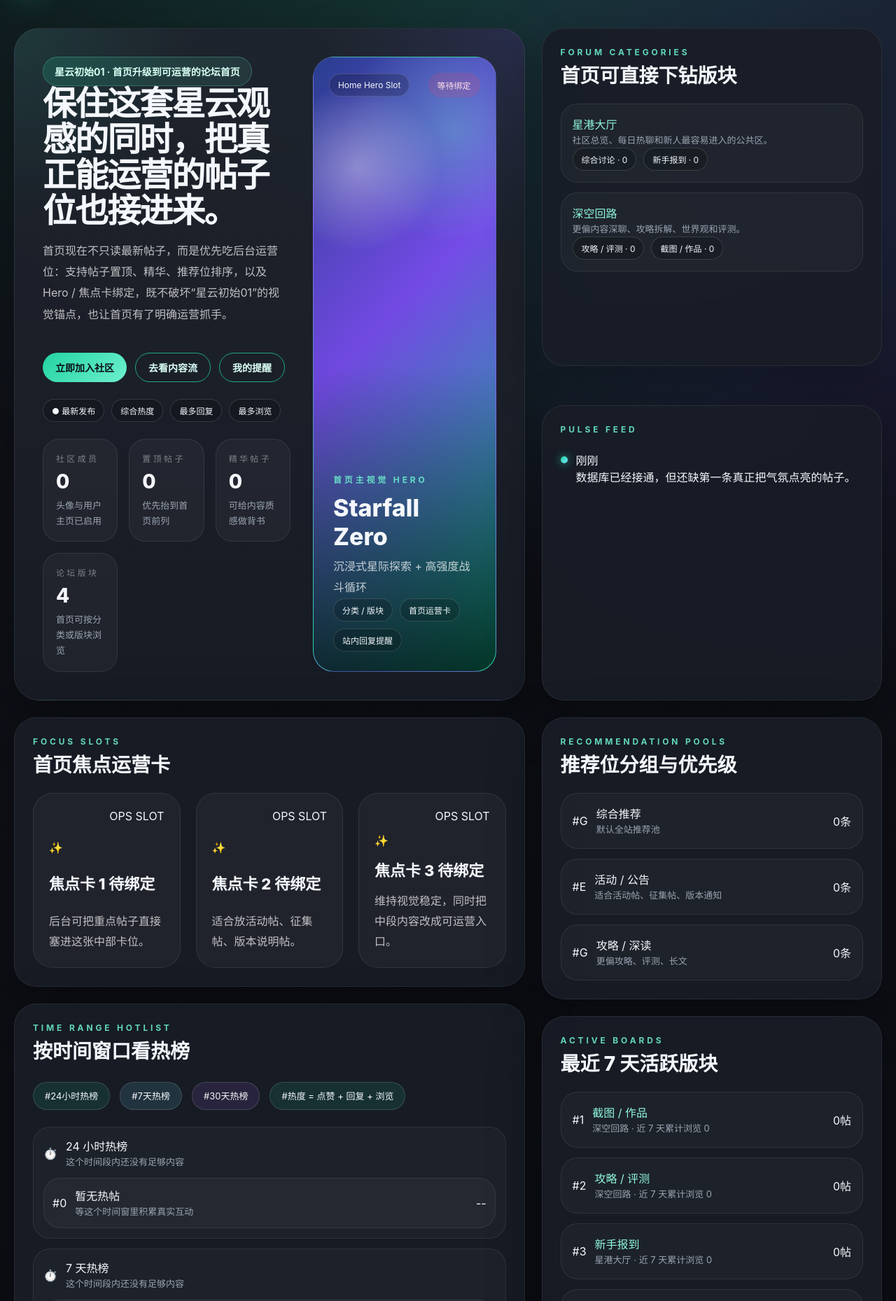
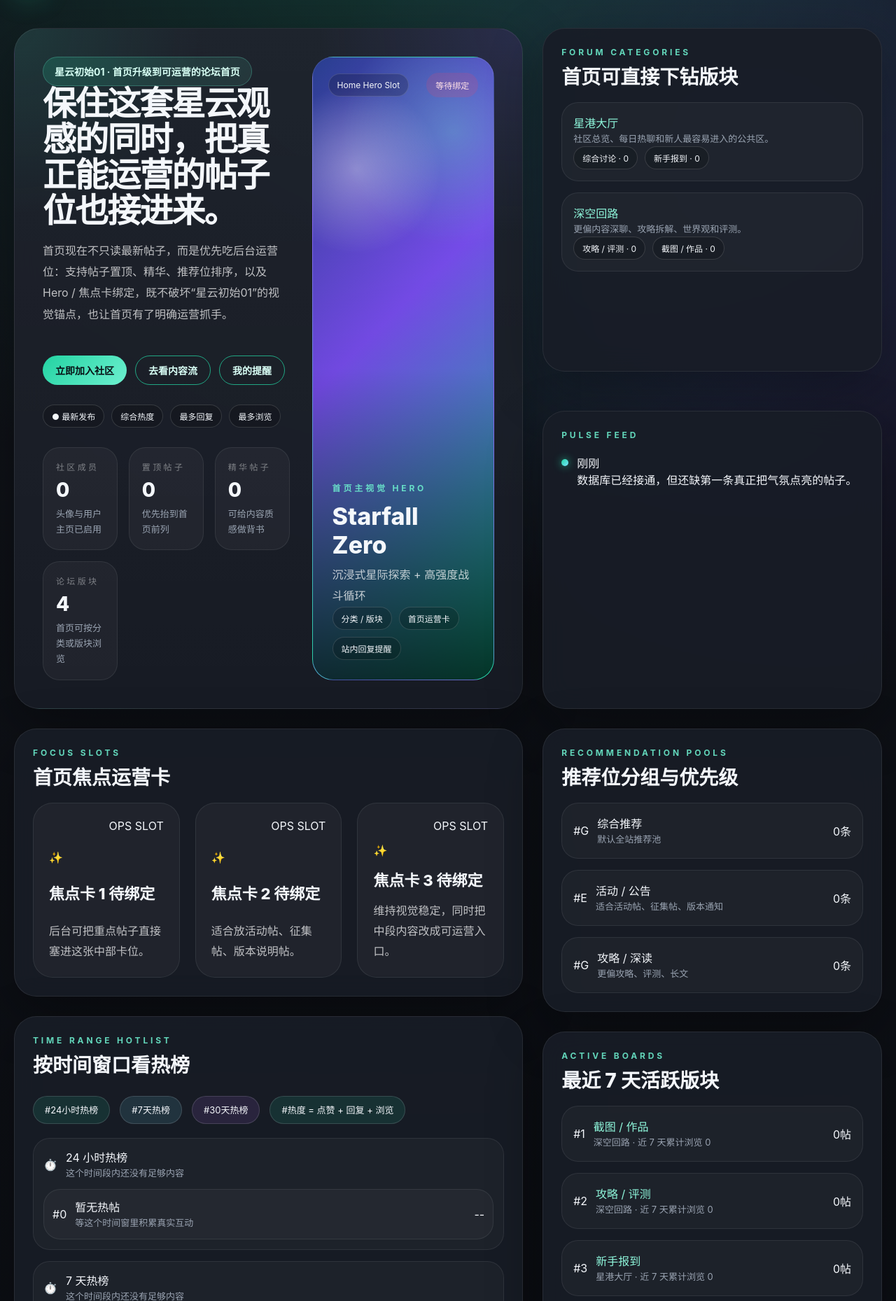
Before and after one commit to missyouangeled/Mark1, a PHP site: page / in a window 1280 px wide; the page is wider, and only the part inside the window is pictured. Shown: the part 124-1983 px from the top of that part at 70% size. Run offline with PHP 8.4, Linux system fonts and the light colour scheme; data comes from the database, SQL or seed files in the repository; data that the repository does not hold is empty; some libraries are stand-ins or nearby versions.

Commit message:
style(pulsenest): finalize xingyun-03 spacing baseline

```diff
--- a/pulsenest-php/style.css
+++ b/pulsenest-php/style.css
@@ -11,6 +11,9 @@
   --violet: #b06df0;
   --text: #f4f7fb;
   --shadow: 0 24px 80px rgba(0, 0, 0, 0.32);
+  --space-section: 28px;
+  --space-grid: 28px;
+  --space-block: 20px;
 }
 * { box-sizing: border-box; }
 html { scroll-behavior: smooth; }
@@ -167,18 +170,30 @@ button, input, textarea, select { font: inherit; }
   cursor: pointer;
 }
 .home-page, .page-shell { padding-top: 40px; padding-bottom: 72px; }
-.floating-notice { margin-bottom: 20px; }
-.hero-grid, .nebula-section-grid { display:grid; gap: 24px; align-items:stretch; }
+.floating-notice { margin-bottom: var(--space-block); }
+main.home-page > .hero-grid,
+main.home-page > .row-mid,
+main.home-page > .row-bottom,
+main.page-shell > .glass,
+main.page-shell > .nebula-hero,
+main.page-shell > .nebula-section-grid,
+main.page-shell > .hero-grid,
+main.page-shell > .row-mid,
+main.page-shell > .row-bottom,
+main.page-shell > section,
+main.page-shell > div { margin-bottom: var(--space-section); }
+.hero-grid, .nebula-section-grid { display:grid; gap: var(--space-grid); align-items:stretch; }
 .hero-grid { grid-template-columns: 1.2fr 0.8fr; }
-.row-mid { display:grid; grid-template-columns: 1.2fr 0.8fr; gap:24px; margin-top: 24px; align-items:start; }
-.row-mid-main-stack, .row-mid-side-stack { display:flex; flex-direction:column; gap:24px; }
+.row-mid { display:grid; grid-template-columns: 1.2fr 0.8fr; gap: var(--space-grid); margin-top: var(--space-section); align-items:start; }
+.row-mid-main-stack, .row-mid-side-stack { display:flex; flex-direction:column; gap: var(--space-grid); }
 .row-mid-side-stack .section-card { min-height: 0; }
-.row-bottom { margin-top: 72px; display:grid; grid-template-columns: 1.2fr 0.8fr; gap:24px; align-items:stretch; }
-.row-bottom .right-col-stack { margin-top: -264px; }
-.right-stack { display:grid; gap: 28px; grid-template-rows: auto auto; align-self: stretch; }
+.row-bottom { margin-top: var(--space-section); display:grid; grid-template-columns: 1.2fr 0.8fr; gap: var(--space-grid); align-items:start; }
+.row-bottom .right-col-stack { margin-top: -222px; }
+.right-stack { display:grid; gap: var(--space-grid); grid-template-rows: auto auto; align-self: stretch; }
 .nebula-section-grid { grid-template-columns: minmax(0, 1fr) 340px; }
 .detail-grid-wide { grid-template-columns: minmax(0, 1fr) 320px; }
-.admin-grid-two { grid-template-columns: repeat(2, minmax(0, 1fr)); }
+.admin-grid-two { grid-template-columns: repeat(2, minmax(0, 1fr)); gap: var(--space-grid); }
+.posts-layout-grid, .account-grid, .user-grid, .detail-grid, .detail-grid-wide { gap: var(--space-grid); align-items:start; }
 .hero-panel, .nebula-hero {
   position: relative;
   border-radius: 36px;
@@ -193,9 +208,9 @@ button, input, textarea, select { font: inherit; }
 .nebula-hero { padding: 32px; }
 .nebula-hero-split { display:grid; grid-template-columns: minmax(0, 1fr) 320px; gap: 24px; }
 .hero-inner { display:grid; grid-template-columns: 1.15fr 0.85fr; gap: 32px; padding: 40px; min-height: 100%; }
-.hero-copy, .nebula-copy, .detail-main-stack, .right-col-stack { display:flex; flex-direction:column; gap:24px; }
+.hero-copy, .nebula-copy, .detail-main-stack, .right-col-stack { display:flex; flex-direction:column; gap: var(--space-grid); }
 .right-col-stack { position: relative; top: 0; }
-.row-bottom .right-col-stack { gap: 24px; }
+.row-bottom .right-col-stack { gap: var(--space-grid); }
 .authors-card-shell, .top-rated-card-shell { width: 100%; }
 .top-rated-card-shell { min-height: 600px; display: flex; flex-direction: column; }
 .top-rated-card-shell .rank-list { flex: 1; justify-content: space-between; }
@@ -261,12 +276,12 @@ h2, h3 { margin: 0; }
   border-radius: 32px;
   padding: 26px;
 }
-.section-title { margin-top: 10px; font-size: 28px; font-weight: 800; line-height: 1.15; }
-.hot-list, .feed-list, .focus-grid, .author-list, .rank-list, .cards-3, .notes-grid, .mod-list, .quick-links, .list-stack, .detail-list, .category-stack { margin-top: 24px; }
-.tag-cloud { margin-top: 38px; }
+.section-title { margin-top: 12px; font-size: 28px; font-weight: 800; line-height: 1.15; }
+.hot-list, .feed-list, .focus-grid, .author-list, .rank-list, .cards-3, .notes-grid, .mod-list, .quick-links, .list-stack, .detail-list, .category-stack { margin-top: var(--space-block); }
+.tag-cloud { margin-top: var(--space-block); }
 .pulse-feed-card { margin-top: 28px; min-height: 240px; }
 .pulse-feed-card .feed-list { min-height: 220px; justify-content: flex-start; }
-.hot-list, .feed-list, .author-list, .rank-list, .mod-list, .quick-links, .list-stack, .detail-list, .feature-list, .category-stack { display:flex; flex-direction:column; gap:14px; }
+.hot-list, .feed-list, .author-list, .rank-list, .mod-list, .quick-links, .list-stack, .detail-list, .feature-list, .category-stack { display:flex; flex-direction:column; gap:16px; }
 .hot-item, .feed-item, .author-item, .rank-item, .note-card, .quick-link, .list-item, .profile-chip, .category-card {
   border-radius: 24px;
   border: 1px solid rgba(255,255,255,0.08);
@@ -405,7 +420,7 @@ h2, h3 { margin: 0; }
   border: 1px solid rgba(255,255,255,0.08);
   background: rgba(255,255,255,0.03);
 }
-.reply-card { margin-left: 20px; background: rgba(255,255,255,0.02); }
+.reply-card { margin-left: 20px; margin-top: 16px; background: rgba(255,255,255,0.02); }
 .comment-body { line-height: 1.85; color: rgba(255,255,255,0.88); }
 .reply-box.inline-details summary {
   list-style: none;
```
Also changed, not shown: PROJECT_VERSIONS.md (+1 -1 lines), 1 other file.
